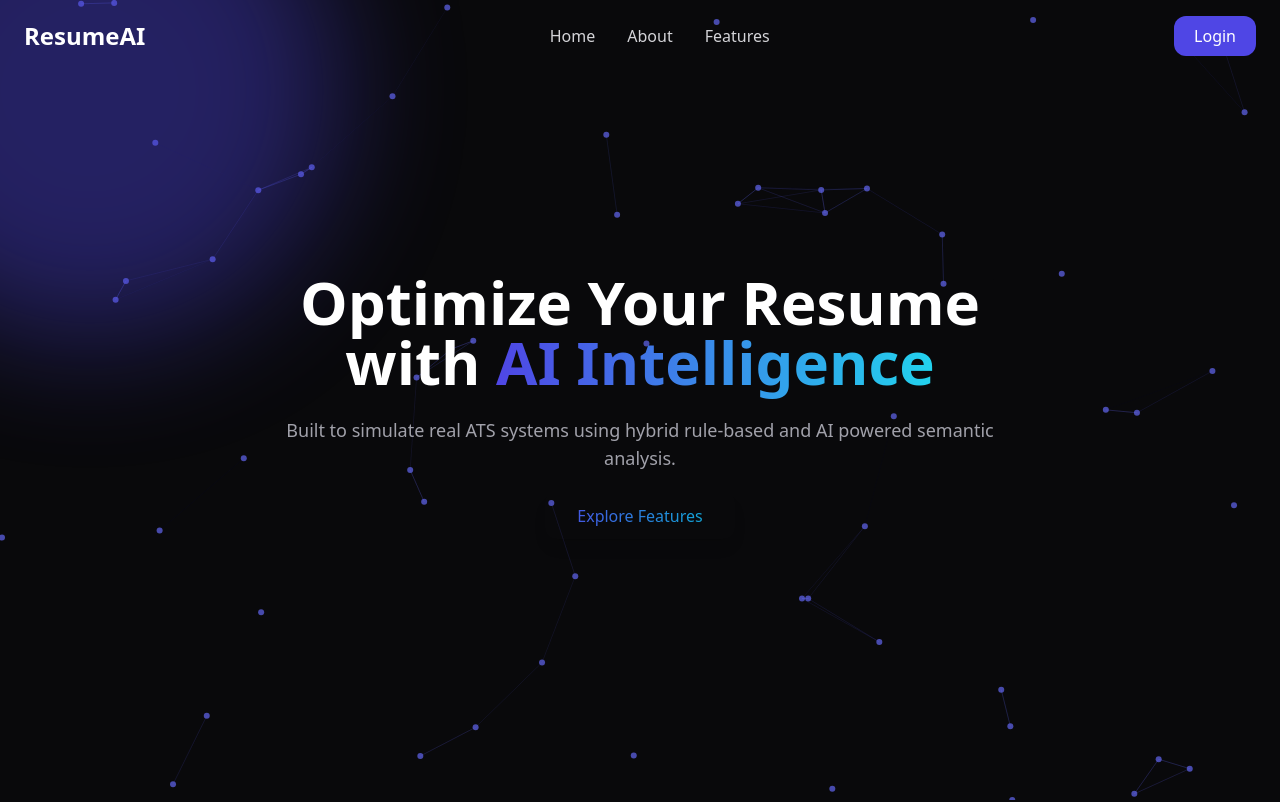
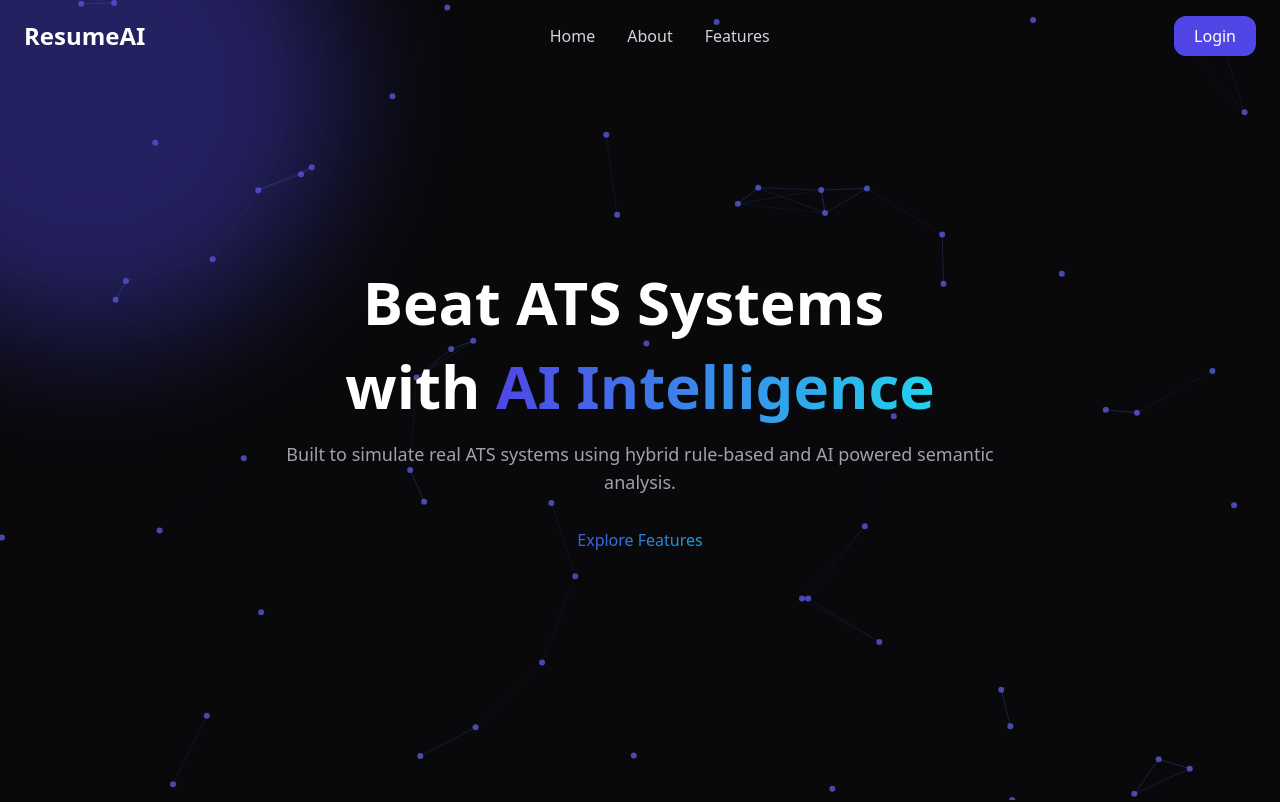
Before and after one commit to malhar-paradkar/ai-resume-analyzer, a React (Vite) app in the folder client/: page / in a window 1280 px wide. Shown: the top 802 px of the page. Built offline with nearby package versions, Linux system fonts and the light colour scheme.

Commit message:
feat(ui): add animated typing effect to hero headline

```diff
--- a/client/src/components/Hero.jsx
+++ b/client/src/components/Hero.jsx
@@ -1,4 +1,5 @@
 import { motion } from "framer-motion";
+import { TypeAnimation } from "react-type-animation";
 
 const Hero = () => {
     return (
@@ -10,8 +11,21 @@
                   transition={{ duration: 0.8 }}
                   className="text-5xl md:text-6xl font-bold leading-tight"
                 >
-                    Optimize Your Resume with{" "}
-                    <span className="bg-gradient-to-r from-indigo-600 to-cyan-400 bg-clip-text text-transparent">
+                    <TypeAnimation
+                        sequence={[
+                            "Optimize Your Resume",
+                            2000,
+                            "Beat ATS Systems",
+                            2000,
+                            "Get More Interviews",
+                            2000
+                        ]}
+                        wrapper="h1"
+                        speed={50}
+                        repeat={Infinity}
+                        className="block m-6"
+                    />
+                    with{" "}<span className="bg-gradient-to-r from-indigo-600 to-cyan-400 bg-clip-text text-transparent">
                         AI Intelligence
                     </span>
                 </motion.h1>
```
